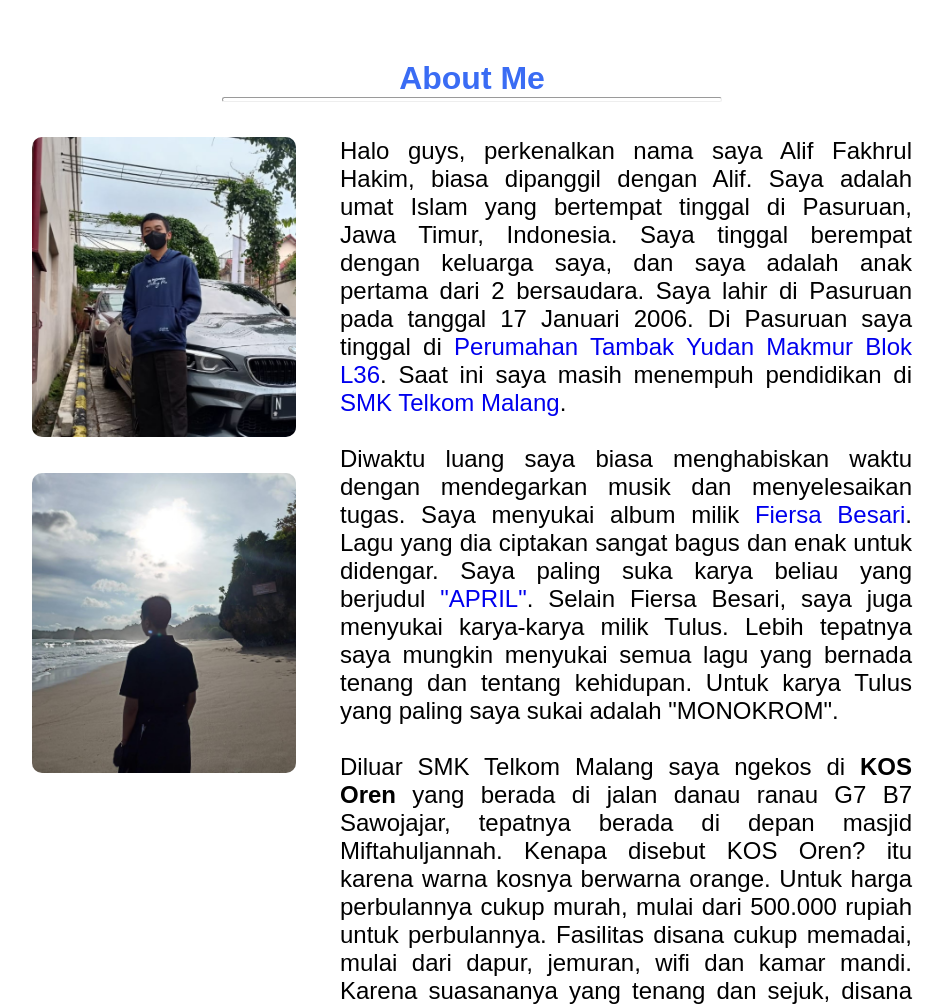
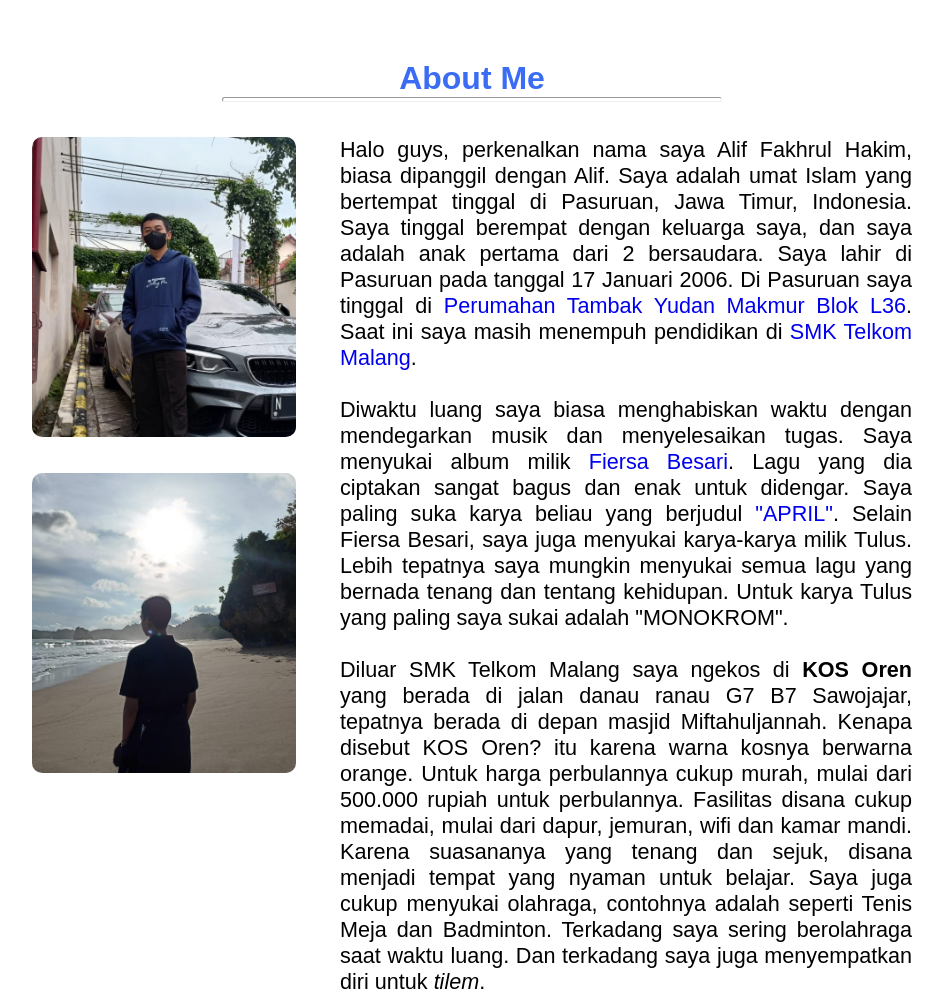
Before and after one commit to akualip/profilku, a plain HTML site: page index.html in a window 1280 px wide. Shown: the part 840-1844 px from the top of the page, without its empty margins (168-1112 px from the left). Drawn offline with Linux system fonts and the light colour scheme; a web font is replaced by a local one.

Commit message:
mengubah ukuran font

```diff
--- a/index.html
+++ b/index.html
@@ -54,7 +54,7 @@
                     <img src="img/pp.jpg" alt="">
                 </div>
             </div>
-            <div class="col-right" style="font-size: 150%;">
+            <div class="col-right" style="font-size: 135%;">
                 <!-- PARAGRAF 1 -->
                 <p style="text-align: justify;">Halo guys, perkenalkan nama saya Alif Fakhrul Hakim, biasa dipanggil
                     dengan Alif. Saya adalah umat Islam yang bertempat tinggal di Pasuruan, Jawa Timur, Indonesia. Saya
```
